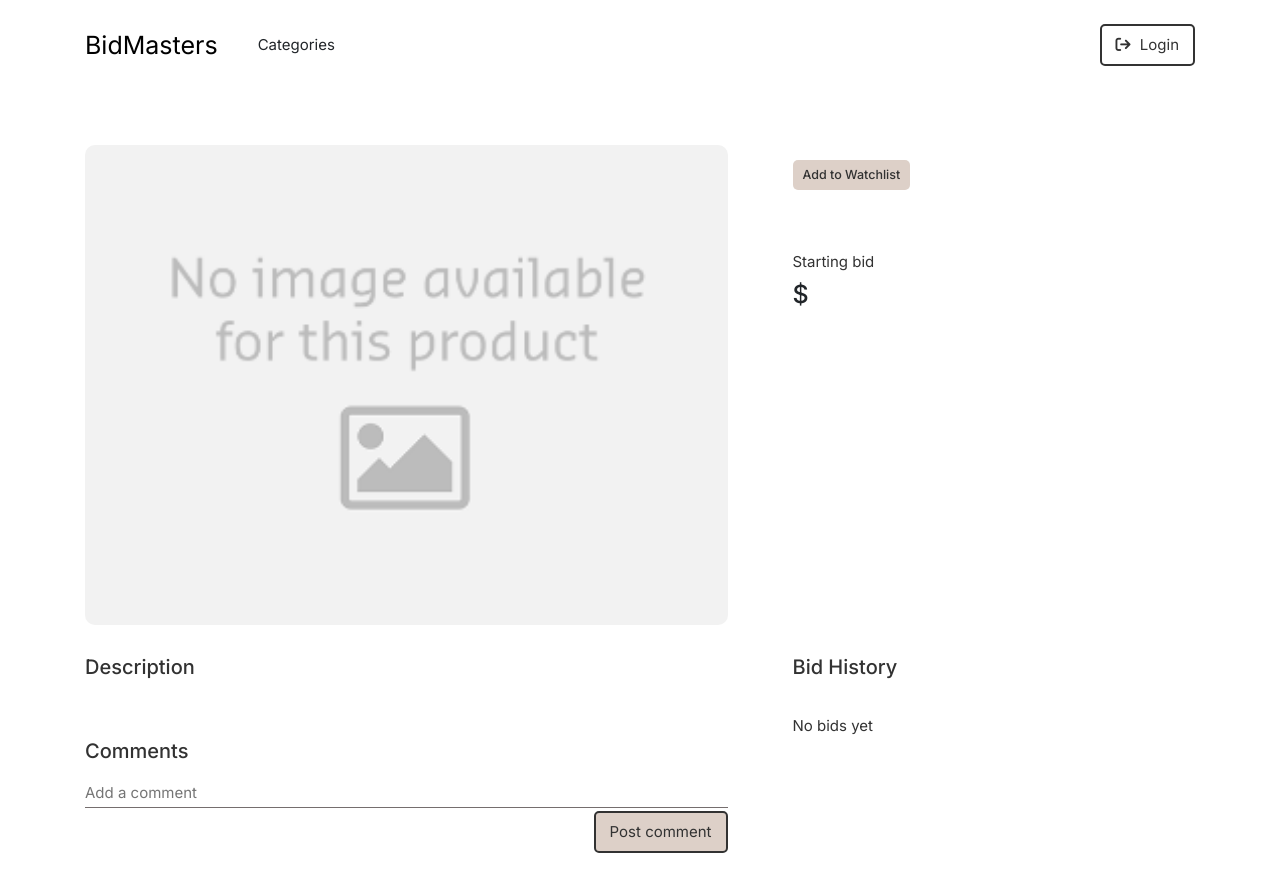
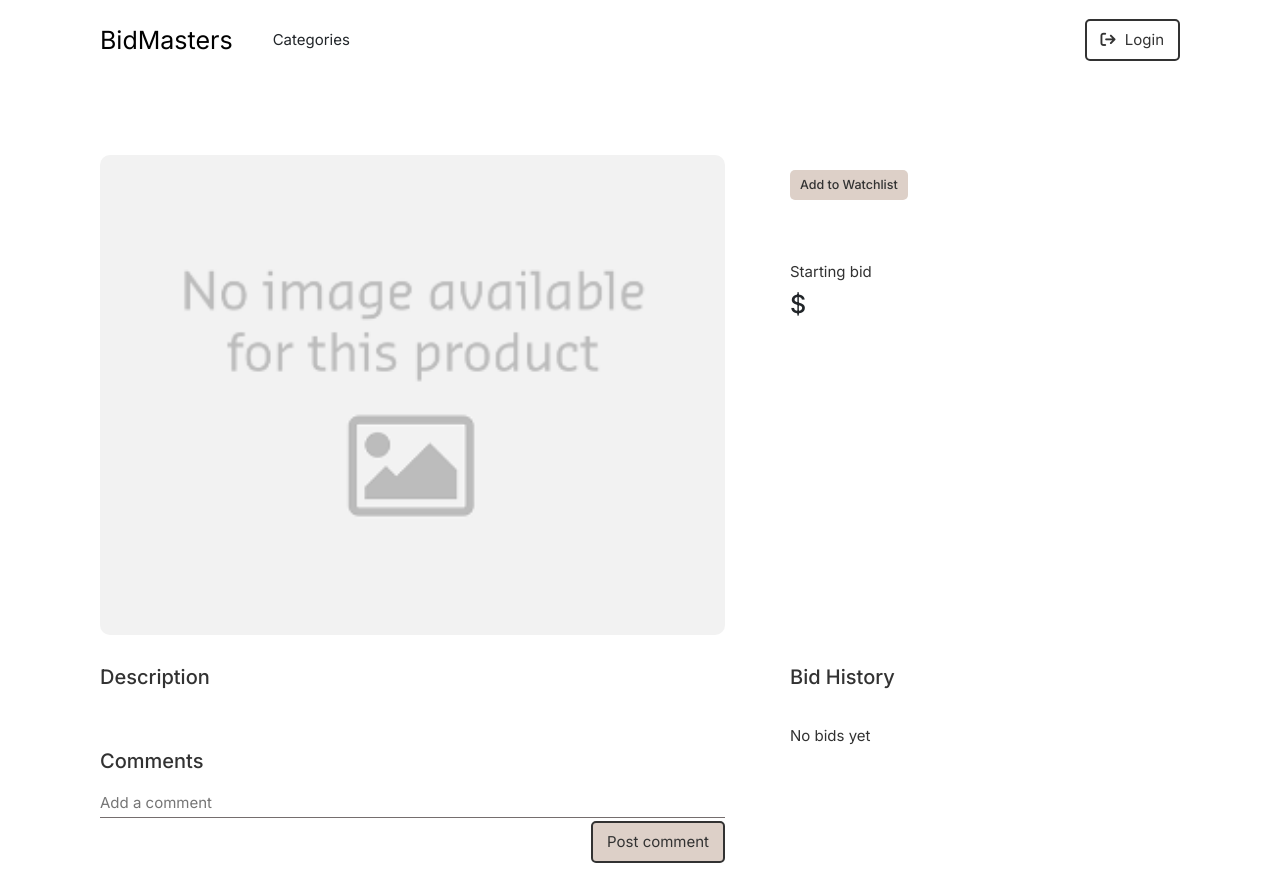
Before and after one commit to repsandcode/bidmasters, a Django app: template auctions/templates/auctions/listing.html in a window 1280 px wide. Before the commit the page ends 853 px from the top, so only its background shows below. Run offline with Django 3.2, Linux system fonts and the light colour scheme; the template is opened without the code that fills it, so the values that code supplies are empty; some libraries are stand-ins or nearby versions.

Commit message:
fix container padding

```diff
--- a/auctions/templates/auctions/layout.html
+++ b/auctions/templates/auctions/layout.html
@@ -27,8 +27,8 @@
 
 <body>
     {% block hero %}
-    <div class="container-xl px-4 py-2">
-        <header class="navbar navbar-expand-sm py-4">
+    <div class="container-xl px-5 py-4">
+        <header class="navbar navbar-expand-sm pt-4 pt-md-0 pb-5">
             <div class="w-100 d-flex d-sm-none justify-content-between">
                 <div class="d-sm-none align-self-center px-1" data-bs-toggle="offcanvas"
                     data-bs-target="#offcanvasNavbar" aria-controls="offcanvasNavbar" aria-label="Toggle navigation">
```
Also changed, not shown: db.sqlite3.
